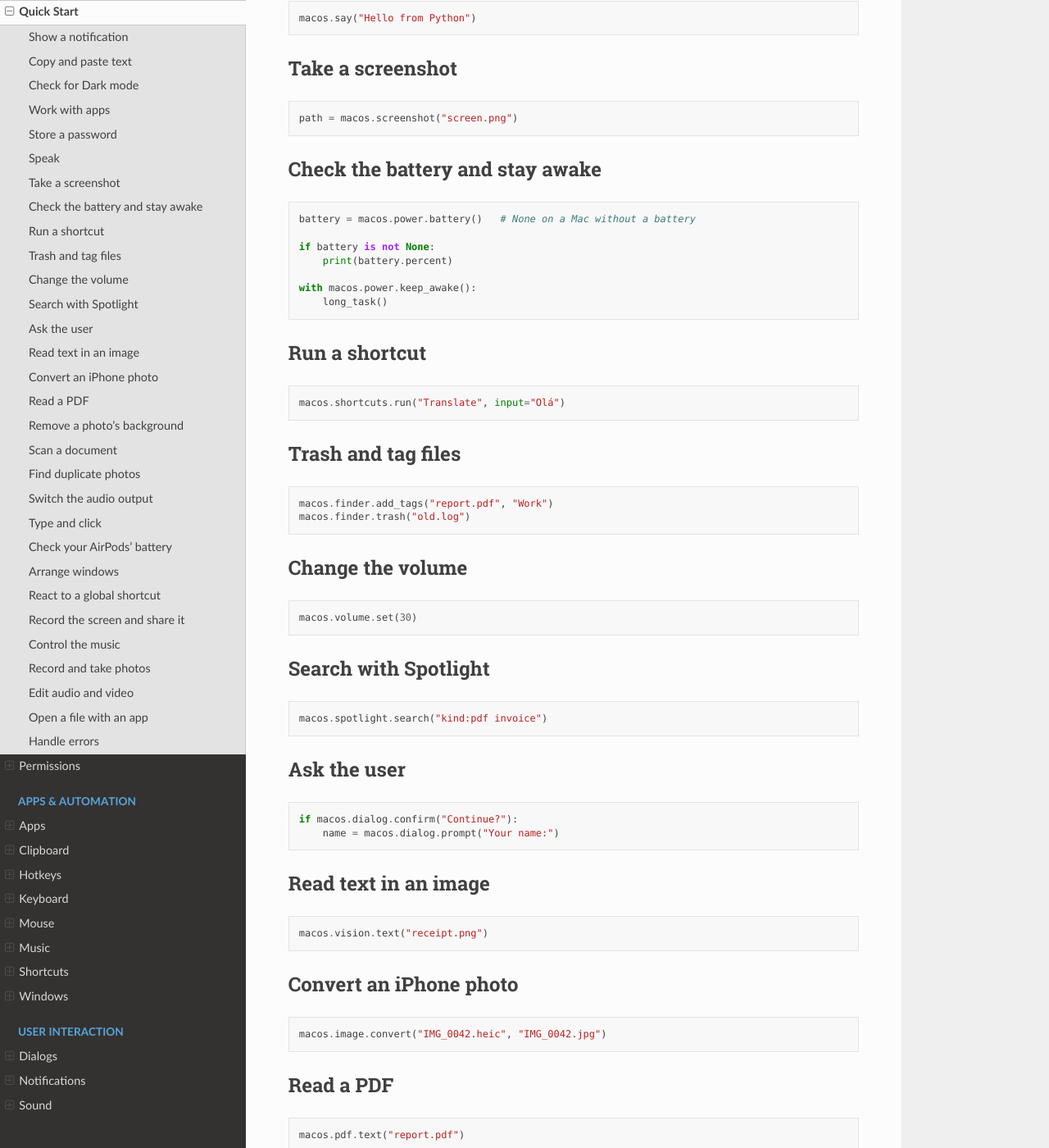
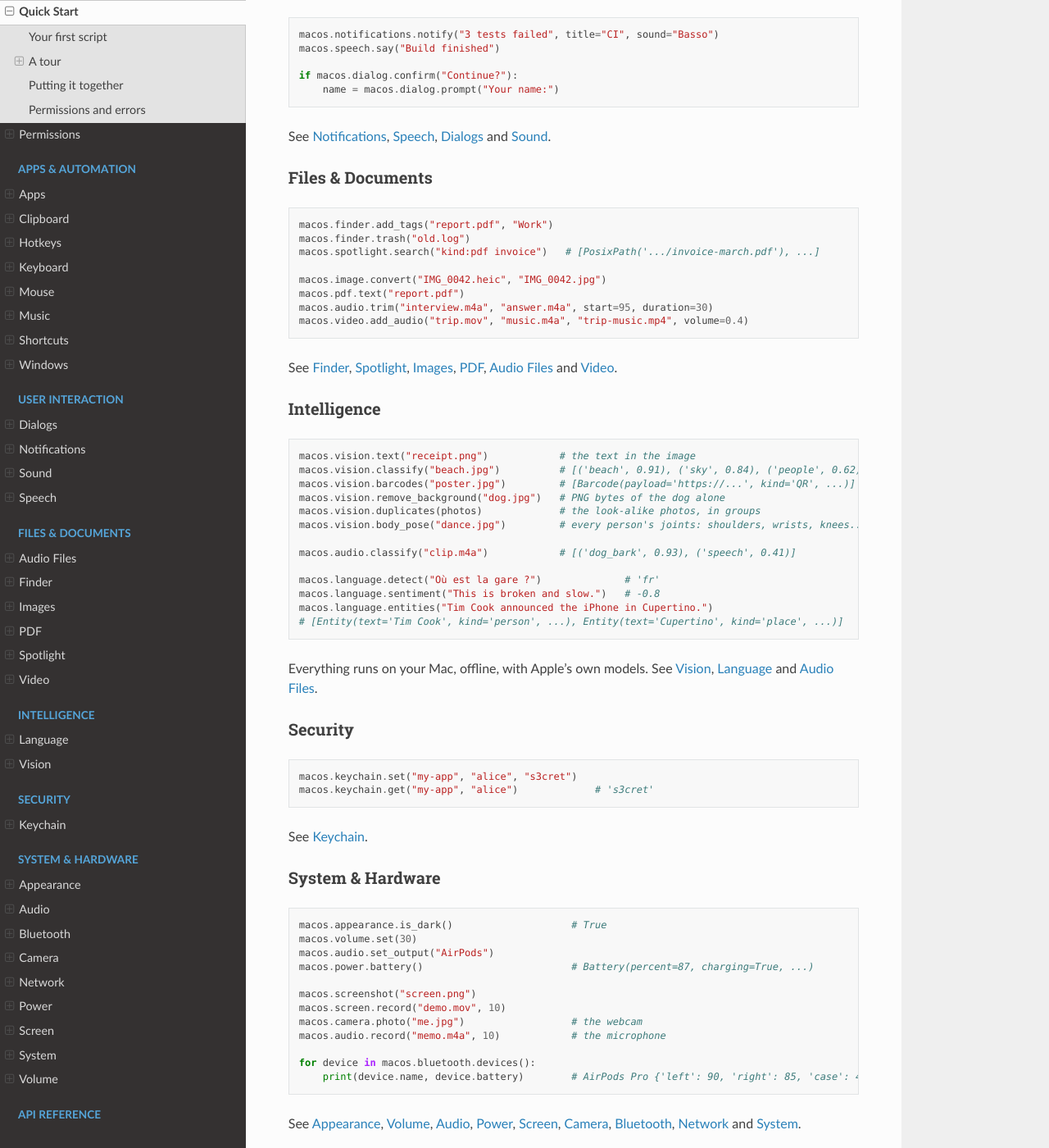
Before and after one commit to JeanExtreme002/macOS, a Sphinx documentation site: the page built from docs/quickstart.md, in a window 1280 px wide and 1400 px high, scrolled down 1028 px. Shown: the whole window at 82% size. Built offline with Sphinx 7.4.7 and the Read the Docs theme 3.1.0, drawn with Linux system fonts in a browser that asks for light colours; comment, search, counter and statistics services are not loaded; some of the changed text lies outside the part shown.

Commit message:
docs: shorten the header, organize the quick start and split the audio page
- Replace the ever-growing feature list in the header with a short line,
  and add a "What's inside" table that mirrors the sidebar.
- Rewrite the quick start as a first script, a tour by area, recipes that
  combine features, and permissions and errors.
- Split the audio page into Audio (devices and the microphone) and Audio
  Files (reading, converting, editing and classifying), next to Video.

````diff
--- /dev/null
+++ b/docs/audio-files.md
@@ -0,0 +1,72 @@
+# Audio Files
+
+{mod}`macos.audio` also reads, converts and edits audio files, and recognizes
+the sounds in them, with no ffmpeg. For the audio devices and the microphone,
+see [Audio](audio.md).
+
+## Reading and converting
+
+{func}`~macos.audio.info` tells what an audio file (or a video's sound)
+contains, and {func}`~macos.audio.convert` converts it:
+
+```python
+macos.audio.info("song.mp3")
+# AudioInfo(duration=215.3, sample_rate=44100, channels=2, codec='mp3', bitrate=192)
+
+macos.audio.convert("podcast.wav", "podcast.m4a", quality="medium")
+macos.audio.convert("song.mp3", "song.m4a", lossless=True)   # Apple Lossless
+```
+
+It reads anything macOS plays (MP3, AAC, WAV, AIFF, FLAC...) and writes
+`.m4a` (AAC, or Apple Lossless with `lossless=True`), `.wav`, `.aiff` and
+`.caf`. `quality` (`"high"`, `"medium"` or `"low"`) sets the AAC quality.
+It uses the `afconvert` command that ships with macOS.
+
+## Editing
+
+```python
+macos.audio.trim("interview.m4a", "answer.m4a", start=95, duration=30)
+macos.audio.concat(["intro.m4a", "episode.wav", "outro.m4a"], "podcast.m4a")
+macos.audio.fade("song.m4a", "song-faded.m4a", fade_in=2, fade_out=5)
+macos.audio.gain("quiet.m4a", "louder.m4a", 6)        # +6 dB, about twice as loud
+macos.audio.reverse("word.wav", "drow.wav")
+macos.audio.speed("lecture.m4a", "lecture-fast.m4a", 1.5)
+```
+
+- {func}`~macos.audio.concat` accepts files of different formats, sample
+  rates and channels: they're all converted to the first one's.
+- {func}`~macos.audio.gain` clips the loudest parts if pushed past the maximum.
+- {func}`~macos.audio.speed` keeps the pitch by default, so voices don't turn
+  into chipmunks; `keep_pitch=False` changes it with the speed.
+
+The output's extension sets the format, and `quality` and `lossless` work as
+for {func}`~macos.audio.convert`. Editing a `.wav` into a `.wav` loses nothing.
+
+## What's in a recording
+
+{func}`~macos.audio.classify` tells what an audio (or video) file sounds
+like, with Apple's classifier of more than 300 sounds: speech, laughter,
+music and instruments, dogs, birds, cars, sirens, applause, rain...
+
+```python
+macos.audio.classify("clip.m4a")
+# [('speech', 0.88), ('laughter', 0.31), ('music', 0.12)]
+```
+
+It listens to the whole file, a few seconds at a time, and averages what it
+hears, most likely first. Sounds shorter than half a second are too short to
+tell. It runs offline and needs no permission. `limit`
+and `min_confidence` work as for {func}`macos.vision.classify`.
+
+## Reference
+
+- {func}`macos.audio.info`
+- {func}`macos.audio.convert`
+- {func}`macos.audio.trim`
+- {func}`macos.audio.concat`
+- {func}`macos.audio.fade`
+- {func}`macos.audio.gain`
+- {func}`macos.audio.reverse`
+- {func}`macos.audio.speed`
+- {func}`macos.audio.classify`
+- {class}`macos.audio.AudioInfo`
--- a/docs/audio.md
+++ b/docs/audio.md
@@ -2,8 +2,9 @@
 
 {mod}`macos.audio` lists the audio devices and switches the default output
 (speakers, headphones, a display's audio...) and input (microphones), like
-System Settings › Sound. It also records the microphone, and converts, edits
-and recognizes the sounds in audio files.
+System Settings › Sound. It also records the microphone.
+
+The same module converts and edits audio files: see [Audio Files](audio-files.md).
 
 ```python
 import macos
@@ -103,60 +104,6 @@
 It stops after `max_seconds` (60 by default) in any case. `silence` and
 `threshold` tune what counts as a pause.
 
-## Audio files
-
-{func}`~macos.audio.info` tells what an audio file (or a video's sound)
-contains, and {func}`~macos.audio.convert` converts it:
-
-```python
-macos.audio.info("song.mp3")
-# AudioInfo(duration=215.3, sample_rate=44100, channels=2, codec='mp3', bitrate=192)
-
-macos.audio.convert("podcast.wav", "podcast.m4a", quality="medium")
-macos.audio.convert("song.mp3", "song.m4a", lossless=True)   # Apple Lossless
-```
-
-It reads anything macOS plays (MP3, AAC, WAV, AIFF, FLAC...) and writes
-`.m4a` (AAC, or Apple Lossless with `lossless=True`), `.wav`, `.aiff` and
-`.caf`. `quality` (`"high"`, `"medium"` or `"low"`) sets the AAC quality.
-It uses the `afconvert` command that ships with macOS.
-
-## Editing
-
-```python
-macos.audio.trim("interview.m4a", "answer.m4a", start=95, duration=30)
-macos.audio.concat(["intro.m4a", "episode.wav", "outro.m4a"], "podcast.m4a")
-macos.audio.fade("song.m4a", "song-faded.m4a", fade_in=2, fade_out=5)
-macos.audio.gain("quiet.m4a", "louder.m4a", 6)        # +6 dB, about twice as loud
-macos.audio.reverse("word.wav", "drow.wav")
-macos.audio.speed("lecture.m4a", "lecture-fast.m4a", 1.5)
-```
-
-- {func}`~macos.audio.concat` accepts files of different formats, sample
-  rates and channels: they're all converted to the first one's.
-- {func}`~macos.audio.gain` clips the loudest parts if pushed past the maximum.
-- {func}`~macos.audio.speed` keeps the pitch by default, so voices don't turn
-  into chipmunks; `keep_pitch=False` changes it with the speed.
-
-The output's extension sets the format, and `quality` and `lossless` work as
-for {func}`~macos.audio.convert`. Editing a `.wav` into a `.wav` loses nothing.
-
-## What's in a recording
-
-{func}`~macos.audio.classify` tells what an audio (or video) file sounds
-like, with Apple's classifier of more than 300 sounds: speech, laughter,
-music and instruments, dogs, birds, cars, sirens, applause, rain...
-
-```python
-macos.audio.classify("clip.m4a")
-# [('speech', 0.88), ('laughter', 0.31), ('music', 0.12)]
-```
-
-It listens to the whole file, a few seconds at a time, and averages what it
-hears, most likely first. Sounds shorter than half a second are too short to
-tell. It runs offline and needs no permission. `limit`
-and `min_confidence` work as for {func}`macos.vision.classify`.
-
 ## Reference
 
 - {func}`macos.audio.devices`
@@ -175,14 +122,4 @@
 - {func}`macos.audio.has_permission`
 - {func}`macos.audio.request_permission`
 - {func}`macos.audio.record_until_silence`
-- {func}`macos.audio.info`
-- {func}`macos.audio.convert`
-- {func}`macos.audio.trim`
-- {func}`macos.audio.concat`
-- {func}`macos.audio.fade`
-- {func}`macos.audio.gain`
-- {func}`macos.audio.reverse`
-- {func}`macos.audio.speed`
-- {func}`macos.audio.classify`
-- {class}`macos.audio.AudioInfo`
 - {class}`macos.audio.Device`
--- a/docs/quickstart.md
+++ b/docs/quickstart.md
@@ -1,217 +1,181 @@
 # Quick Start
 
-Everything lives under a single import:
+pymacos is a single import. Its functions take and return plain Python
+(strings, numbers, {class}`~pathlib.Path` objects, dataclasses), so there's
+nothing new to learn beyond the function names.
+
+## Your first script
 
 ```python
 import macos
-```
 
-## Show a notification
-
-```python
-macos.notify("3 tests failed", title="CI", sound="Basso")
-```
-
-## Copy and paste text
-
-```python
-macos.clipboard.copy("hello")
-macos.clipboard.paste()        # 'hello'
-```
-
-## Check for Dark mode
-
-```python
-if macos.appearance.is_dark():
-    theme = "dark"
-```
-
-## Work with apps
-
-```python
-safari = macos.apps.open("Safari")
-print(safari.name, safari.pid)
-safari.quit()
-```
-
-## Store a password
-
-```python
-macos.keychain.set("my-app", "alice", "s3cret")
-macos.keychain.get("my-app", "alice")     # 's3cret'
-```
-
-## Speak
-
-```python
+macos.notify("Hello from Python", title="pymacos")
 macos.say("Hello from Python")
 ```
 
-## Take a screenshot
+A notification shows up in the corner of the screen, and your Mac says hello.
+
+## A tour
+
+One block per area, in the same order as the sidebar. Each links to its
+full guide.
+
+### Apps & Automation
 
 ```python
-path = macos.screenshot("screen.png")
+safari = macos.apps.open("Safari")                   # App(name='Safari', pid=...)
+safari.quit()
+
+macos.apps.open_with("report.pdf", "Preview")
+
+macos.clipboard.copy("hello")
+macos.clipboard.paste()                              # 'hello'
+
+macos.keyboard.type("Hello from Python")
+macos.keyboard.press("cmd+s")
+macos.mouse.click(300, 400)
+
+macos.windows.focused().set_frame(0, 25, 1280, 800)
+
+macos.shortcuts.run("Translate", input="Olá")        # 'Hello'
+macos.music.now_playing()                            # Track(title='Imagine', artist='John Lennon', ...)
 ```
 
-## Check the battery and stay awake
+The keyboard, the mouse and windows need the
+[Accessibility permission](permissions.md#accessibility). See
+[Apps](apps.md), [Clipboard](clipboard.md), [Keyboard](keyboard.md),
+[Mouse](mouse.md), [Windows](windows.md), [Shortcuts](shortcuts.md) and
+[Music](music.md), plus [Hotkeys](hotkeys.md) for global shortcuts.
+
+### User Interaction
 
 ```python
-battery = macos.power.battery()   # None on a Mac without a battery
+macos.notifications.notify("3 tests failed", title="CI", sound="Basso")
+macos.speech.say("Build finished")
 
-if battery is not None:
-    print(battery.percent)
-
-with macos.power.keep_awake():
-    long_task()
+if macos.dialog.confirm("Continue?"):
+    name = macos.dialog.prompt("Your name:")
 ```
 
-## Run a shortcut
+See [Notifications](notifications.md), [Speech](speech.md),
+[Dialogs](dialog.md) and [Sound](sound.md).
 
-```python
-macos.shortcuts.run("Translate", input="Olá")
-```
-
-## Trash and tag files
+### Files & Documents
 
 ```python
 macos.finder.add_tags("report.pdf", "Work")
 macos.finder.trash("old.log")
+macos.spotlight.search("kind:pdf invoice")   # [PosixPath('.../invoice-march.pdf'), ...]
+
+macos.image.convert("IMG_0042.heic", "IMG_0042.jpg")
+macos.pdf.text("report.pdf")
+macos.audio.trim("interview.m4a", "answer.m4a", start=95, duration=30)
+macos.video.add_audio("trip.mov", "music.m4a", "trip-music.mp4", volume=0.4)
 ```
 
-## Change the volume
+See [Finder](finder.md), [Spotlight](spotlight.md), [Images](image.md),
+[PDF](pdf.md), [Audio Files](audio-files.md) and [Video](video.md).
+
+### Intelligence
 
 ```python
-macos.volume.set(30)
+macos.vision.text("receipt.png")            # the text in the image
+macos.vision.classify("beach.jpg")          # [('beach', 0.91), ('sky', 0.84), ('people', 0.62)]
+macos.vision.barcodes("poster.jpg")         # [Barcode(payload='https://...', kind='QR', ...)]
+macos.vision.remove_background("dog.jpg")   # PNG bytes of the dog alone
+macos.vision.duplicates(photos)             # the look-alike photos, in groups
+macos.vision.body_pose("dance.jpg")         # every person's joints: shoulders, wrists, knees...
+
+macos.audio.classify("clip.m4a")            # [('dog_bark', 0.93), ('speech', 0.41)]
+
+macos.language.detect("Où est la gare ?")              # 'fr'
+macos.language.sentiment("This is broken and slow.")   # -0.8
+macos.language.entities("Tim Cook announced the iPhone in Cupertino.")
+# [Entity(text='Tim Cook', kind='person', ...), Entity(text='Cupertino', kind='place', ...)]
 ```
 
-## Search with Spotlight
+Everything runs on your Mac, offline, with Apple's own models. See
+[Vision](vision.md), [Language](language.md) and [Audio Files](audio-files.md).
+
+### Security
 
 ```python
-macos.spotlight.search("kind:pdf invoice")
+macos.keychain.set("my-app", "alice", "s3cret")
+macos.keychain.get("my-app", "alice")             # 's3cret'
 ```
 
-## Ask the user
+See [Keychain](keychain.md).
+
+### System & Hardware
 
 ```python
-if macos.dialog.confirm("Continue?"):
-    name = macos.dialog.prompt("Your name:")
+macos.appearance.is_dark()                    # True
+macos.volume.set(30)
+macos.audio.set_output("AirPods")
+macos.power.battery()                         # Battery(percent=87, charging=True, ...)
+
+macos.screenshot("screen.png")
+macos.screen.record("demo.mov", 10)
+macos.camera.photo("me.jpg")                  # the webcam
+macos.audio.record("memo.m4a", 10)            # the microphone
+
+for device in macos.bluetooth.devices():
+    print(device.name, device.battery)        # AirPods Pro {'left': 90, 'right': 85, 'case': 40}
 ```
 
-## Read text in an image
+See [Appearance](appearance.md), [Volume](volume.md), [Audio](audio.md),
+[Power](power.md), [Screen](screen.md), [Camera](camera.md),
+[Bluetooth](bluetooth.md), [Network](network.md) and [System](system.md).
+
+## Putting it together
+
+The pieces combine into small tools.
+
+**Copy the text out of a screenshot:**
 
 ```python
-macos.vision.text("receipt.png")
+shot = macos.screenshot(region=(0, 0, 800, 600))
+macos.clipboard.copy(macos.vision.text(shot))
+macos.notify("Text copied")
 ```
 
-## Convert an iPhone photo
+**Get told when a long job ends**, without the Mac falling asleep:
 
 ```python
-macos.image.convert("IMG_0042.heic", "IMG_0042.jpg")
+with macos.power.keep_awake():
+    train_model()
+
+macos.notify("Training finished", title="ML", sound="Glass")
 ```
 
-## Read a PDF
-
-```python
-macos.pdf.text("report.pdf")
-```
-
-## Remove a photo's background
+**Turn receipts into a PDF:**
 
 ```python
 from pathlib import Path
 
-image = macos.vision.remove_background("dog.jpg")
-Path("cutout.png").write_bytes(image)
+photos = sorted(Path("~/Desktop/receipts").expanduser().glob("*.jpg"))
+scans = [macos.vision.scan_document(photo) for photo in photos]   # cropped and straightened
+macos.pdf.from_images([scan for scan in scans if scan], "receipts.pdf")
 ```
 
-## Scan a document
+**Record a GIF of your screen with a shortcut:**
 
 ```python
-scan = macos.vision.scan_document("receipt.jpg")   # a photo of the receipt
-macos.pdf.from_images([scan], "receipt.pdf")
-```
+def demo():
+    macos.screen.record("demo.mov", 5)
+    macos.video.to_gif("demo.mov", "demo.gif")
+    macos.notify("demo.gif is ready")
 
-## Find duplicate photos
-
-```python
-photos = sorted(Path("~/Pictures").expanduser().glob("*.jpg"))
-macos.vision.duplicates(photos)   # [[PosixPath('IMG_1.jpg'), PosixPath('IMG_1 copy.jpg')]]
-```
-
-## Switch the audio output
-
-```python
-macos.audio.set_output("AirPods")
-```
-
-## Type and click
-
-```python
-macos.keyboard.type("Hello from Python")
-macos.keyboard.press("cmd+s")
-macos.mouse.click(300, 400)
-```
-
-These need the [Accessibility permission](permissions.md#accessibility).
-
-## Check your AirPods' battery
-
-```python
-for device in macos.bluetooth.devices():
-    print(device.name, device.battery)   # AirPods Pro {'left': 90, 'right': 85, 'case': 40}
-```
-
-## Arrange windows
-
-```python
-window = macos.windows.focused()
-window.set_frame(0, 25, 1280, 800)
-```
-
-## React to a global shortcut
-
-```python
-macos.hotkeys.register("ctrl+option+s", lambda: macos.screenshot("shot.png"))
+macos.hotkeys.register("ctrl+option+r", demo)
 macos.hotkeys.run()
 ```
 
-## Record the screen and share it
+## Permissions and errors
 
-```python
-macos.screen.record("demo.mov", 10)
-macos.video.convert("demo.mov", "demo.mp4", quality="medium")
-```
-
-## Control the music
-
-```python
-macos.music.now_playing()   # Track(title='Imagine', artist='John Lennon', ...)
-macos.music.next()
-```
-
-## Record and take photos
-
-```python
-macos.audio.record("memo.m4a", 10)   # the microphone
-macos.camera.photo("me.jpg")         # the webcam
-```
-
-## Edit audio and video
-
-```python
-macos.audio.trim("interview.m4a", "answer.m4a", start=95, duration=30)
-macos.video.add_audio("trip.mov", "music.m4a", "trip-music.mp4", volume=0.4)
-```
-
-## Open a file with an app
-
-```python
-macos.apps.open_with("report.pdf", "Preview")
-```
-
-## Handle errors
-
-Everything the package raises derives from {class}`~macos.MacOSError`:
+Some features need a privacy permission first (the screen, the camera,
+Accessibility...). When one is missing, you get a clear error instead of a
+silent failure. Everything the package raises derives from
+{class}`~macos.MacOSError`:
 
 ```python
 try:
@@ -220,4 +184,5 @@
     print(error)   # says which permission to enable, and where
 ```
 
-Some features need a privacy permission first. See [Permissions](permissions.md).
+See [Permissions](permissions.md) for the list, and the
+[API reference](api.md) for every function.
````
Also changed, not shown: README.md (+12 -1 lines), docs/index.md (+15 -6 lines).
